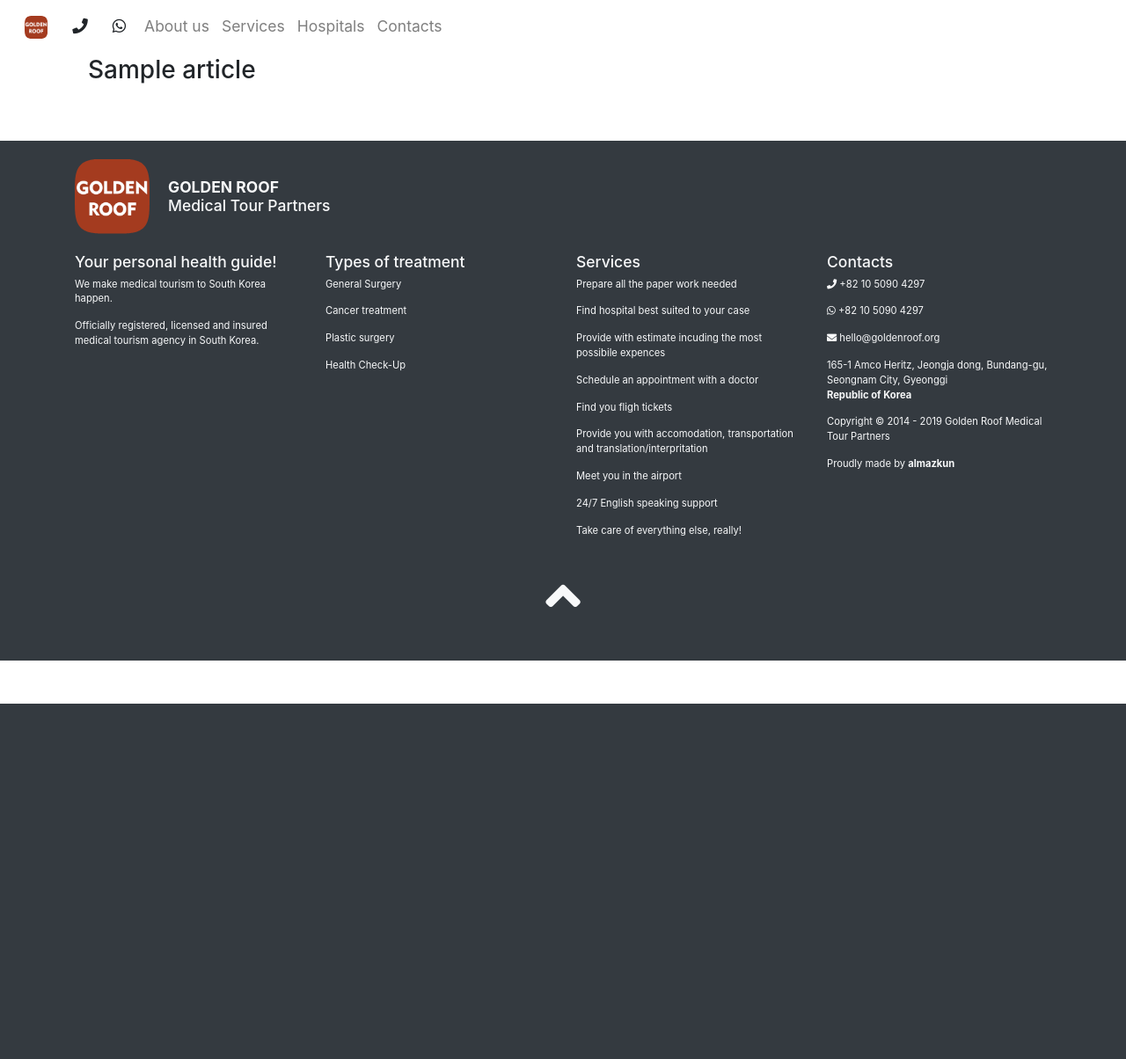
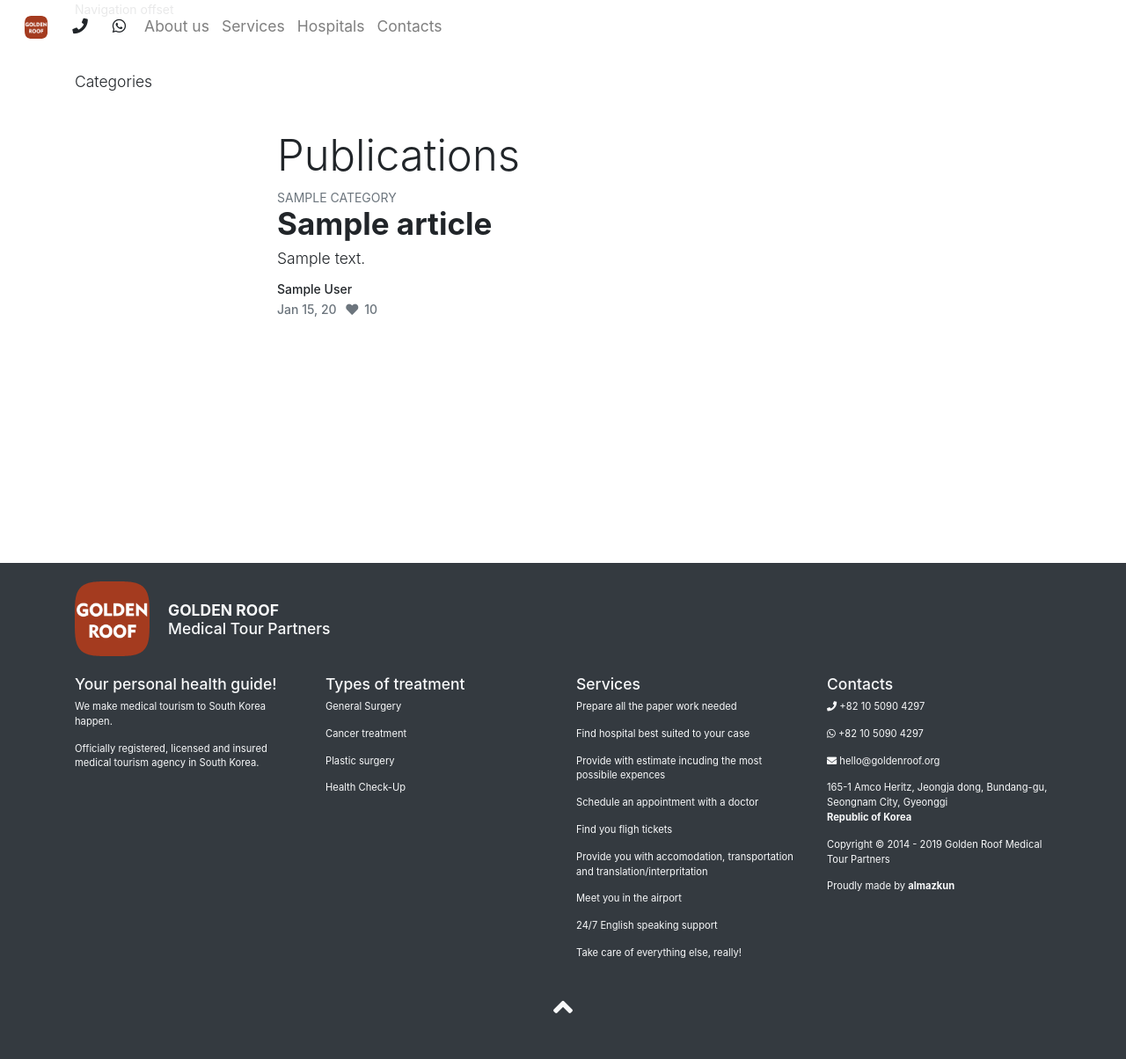
Before and after one commit to almazkun/goldenroofdotorg, a Django app: page /articles/ in a window 1280 px wide. Shown: the whole page at 88% size. Before the commit the page ends 800 px from the top, so only its background shows below. Run offline with Django 3.2, Linux system fonts and the light colour scheme; tables that the repository leaves empty hold one stand-in row (values such as "Sample post"); some libraries are stand-ins or nearby versions.

Commit message:
Publications work in progress Frontend

```diff
--- a/templates/articles.html
+++ b/templates/articles.html
@@ -1,14 +1,30 @@
 {% extends "base.html" %}
 
 {% block content %}
-    <div class="container py-4">
-        <div class="h-100 my-4">
+    <div style="height:10vh;">Navigation offset</div>
+    <div class="lead">Categories</div>
+    <div class="my-4 py-4 container" style="max-width: 680px;">
 
+        <h1 class="display-4">Publications</h1>
             {% for article in articles %}
-                <a href="{% url "detail" article.slug %}"><h2 class="py-4">{{ article.title }}</a>
+                <div class="">
+                    <a href="{% url "detail" article.slug %}">
+                        <div class="">
+                            <p class="m-0 text-uppercase text-muted">{{ article.category }}</p>
+                            <h2 class="c-display-5 font-weight-bold">{{ article.title }}</h2>
+                            <p class="lead">{{ article.description }}</p>
+                            <div>
+                                <h6 class="mb-0">{{ article.author.first_name }} {{ article.author.last_name }}
+                                </br>
+                                <span class="text-muted">{{ article.updated_on|date:"M j, y" }} <i class="fas fa-heart m-2"></i>{{ article.views }}</span></h6>
+                            </div>
+                        </div>
+
+                    </a>
+                </div>
             {% endfor %}
 
-        </div>
+
     </div>
 
 {% endblock content%}
--- a/templates/base.html
+++ b/templates/base.html
@@ -12,7 +12,8 @@
         <meta name="keywords" content="{% block keywords %}{% endblock keywords %}medical tourism, medical tourism Korea, medical tourism Korea agency, health tourism, health tourism Korea, health tourism Korea agency, surgical tourism, surgical tourism Korea, surgical tourism Korea agency, medical travel, medical travel Korea, medical travel Korea agency" />
 
         <!-- Stylesheets -->
-        <link rel="stylesheet" href="https://maxcdn.bootstrapcdn.com/bootstrap/4.0.0/css/bootstrap.min.css" integrity="sha384-Gn5384xqQ1aoWXA+058RXPxPg6fy4IWvTNh0E263XmFcJlSAwiGgFAW/dAiS6JXm" crossorigin="anonymous">
+        <link rel="stylesheet" href="https://stackpath.bootstrapcdn.com/bootstrap/4.1.3/css/bootstrap.min.css" integrity="sha384-MCw98/SFnGE8fJT3GXwEOngsV7Zt27NXFoaoApmYm81iuXoPkFOJwJ8ERdknLPMO" crossorigin="anonymous">
+
         <link rel="stylesheet" href="{% static 'css/style.css' %}">
 
         <!-- Icons from https://fontawesome.com/-->
@@ -59,7 +60,7 @@
             </div>
         </nav>
 
-        <section class="container h-100">
+        <section class="container h-100" style="min-height:80vh;">
             {% block content %}
             {% endblock content %}
         </section>
@@ -115,7 +116,7 @@
                     </div>
                 </div>
                 <div>
-                    <a class="c-center text-color-white pb-4" href="#"><i class="display-3 fas fa-angle-up"></i></a>
+                    <a class="c-center text-color-white pb-4" href="#"><i class="c-display-5 fas fa-angle-up"></i></a>
                 </div>
             </div>
         </footer>
```
Also changed, not shown: templates/article_detail.html (+25 -8 lines).
